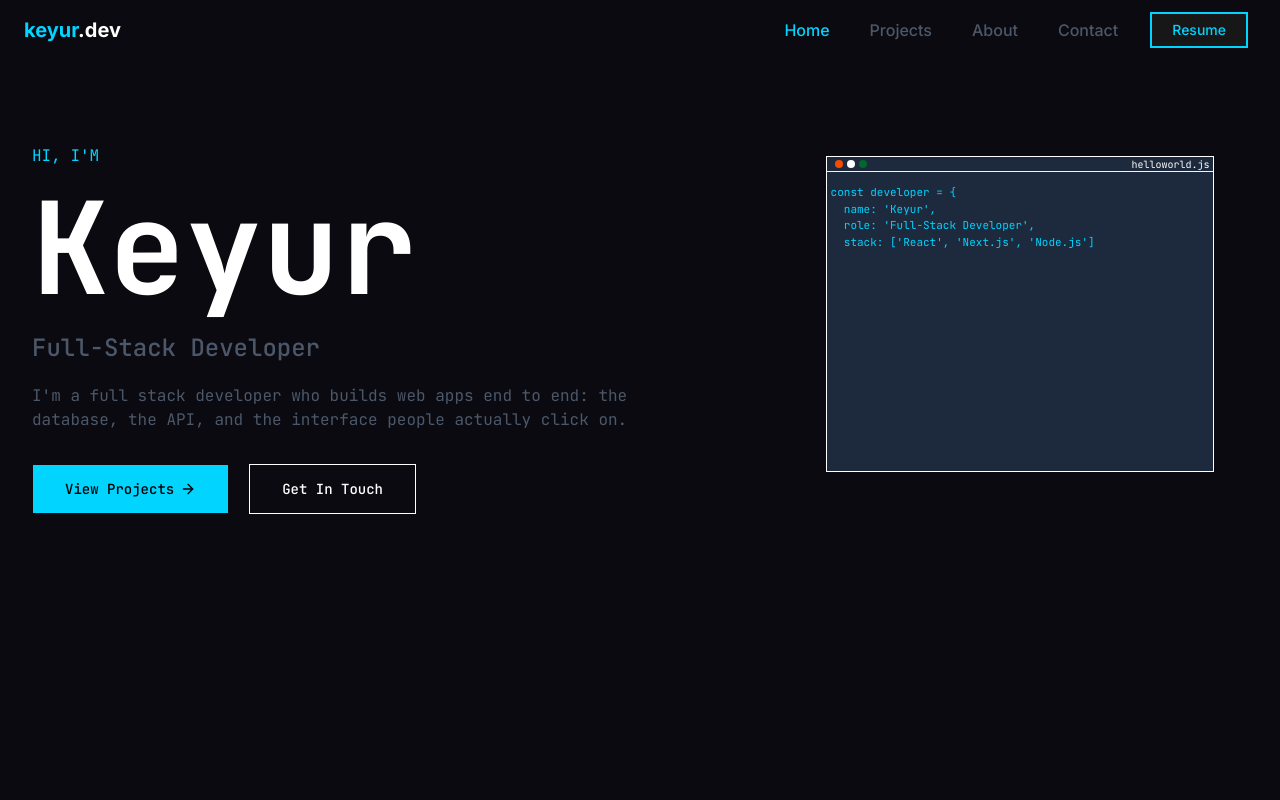
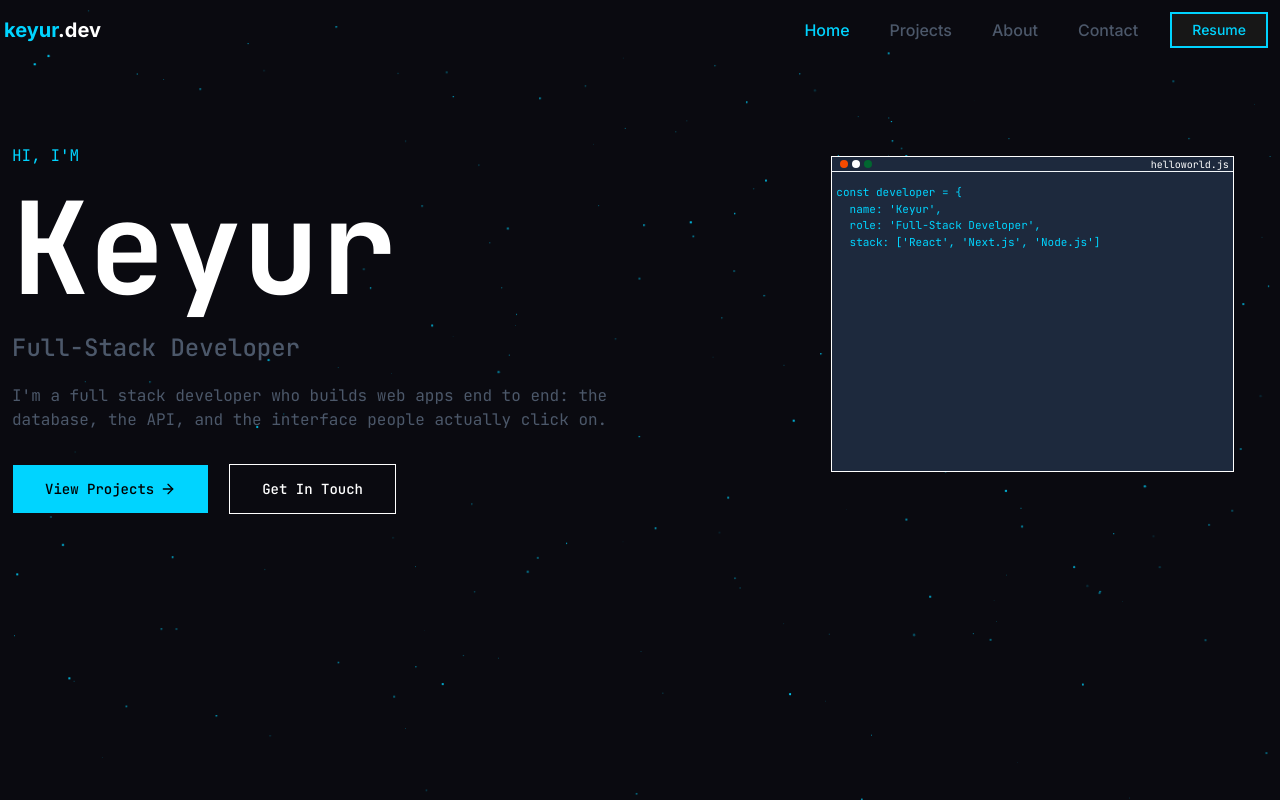
Before and after one commit to PanchalKeyur0806/Portfolio, a Next.js app: page / in a window 1280 px wide. Built offline with nearby package versions, Linux system fonts and the light colour scheme.

Commit message:
feat: added particles effect on hero page

```diff
--- a/src/app/layout.tsx
+++ b/src/app/layout.tsx
@@ -27,9 +27,7 @@ export default function RootLayout({ children }: LayoutProps<"/">) {
       lang="en"
       className={`${inter.variable} ${jetbrainsMono.variable} h-full antialiased`}
     >
-      <body className="px-5 min-h-full bg-[#0A0A10] text-white">
-        {children}
-      </body>
+      <body className="min-h-full bg-[#0A0A10] text-white">{children}</body>
     </html>
   );
 }
--- a/src/app/page.tsx
+++ b/src/app/page.tsx
@@ -6,7 +6,7 @@ export default function Home() {
   return (
     <>
       <Navbar />
-      {/* <Particles /> */}
+      <Particles />
       <Hero />
     </>
   );
--- a/src/components/custom/Hero.tsx
+++ b/src/components/custom/Hero.tsx
@@ -129,7 +129,6 @@ const keyur = new Developer(
     });
 
     // CODE Snippet Animation
-
     // get the current index
     let currentIndex = 0;
 
```
